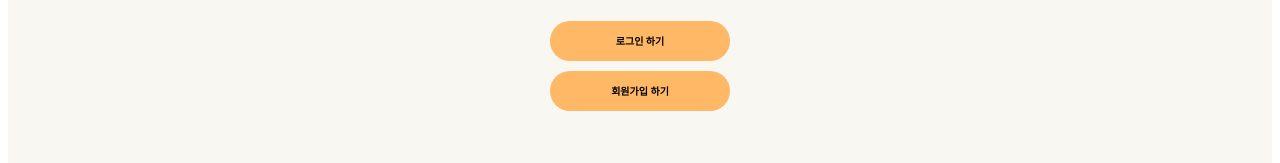
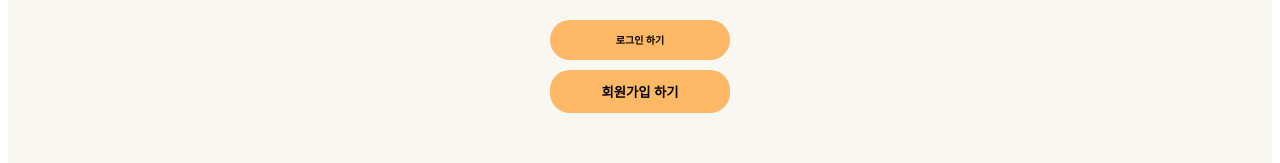
Before and after one commit to elroi773/Np_project, a Vue app in the folder np-project/: page / in a window 1280 px wide. Shown: the part 493-656 px from the top of the page. Built offline with nearby package versions, Linux system fonts and the light colour scheme; a web font is replaced by a local one.

Commit message:
index.vue

```diff
--- a/np-project/src/views/index.vue
+++ b/np-project/src/views/index.vue
@@ -1,12 +1,23 @@
 <template>
     <div class="container">
-        <img src="@/assets/logo.png" alt="오늘의 땡처리 로고" class = "logo">
-        <div class="button-group">
-            <button class="btn"><a href="#">로그인 하기</a></button>
-            <button class="btn"><router-link to="/join1">회원가입 하기</router-link></button>
-        </div>
+      <img src="@/assets/logo.png" alt="오늘의 땡처리 로고" class="logo">
+      <div class="button-group">
+        <button class="btn"><a href="#">로그인 하기</a></button>
+        <button class="btn" @click="goToJoin">회원가입 하기</button>
+      </div>
     </div>
-</template>
+  </template>
+
+  <script>
+  export default {
+    methods: {
+      goToJoin() {
+        this.$router.push('/join1');
+      }
+    }
+  }
+  </script>
+
 
 
 <style scoped>
```
